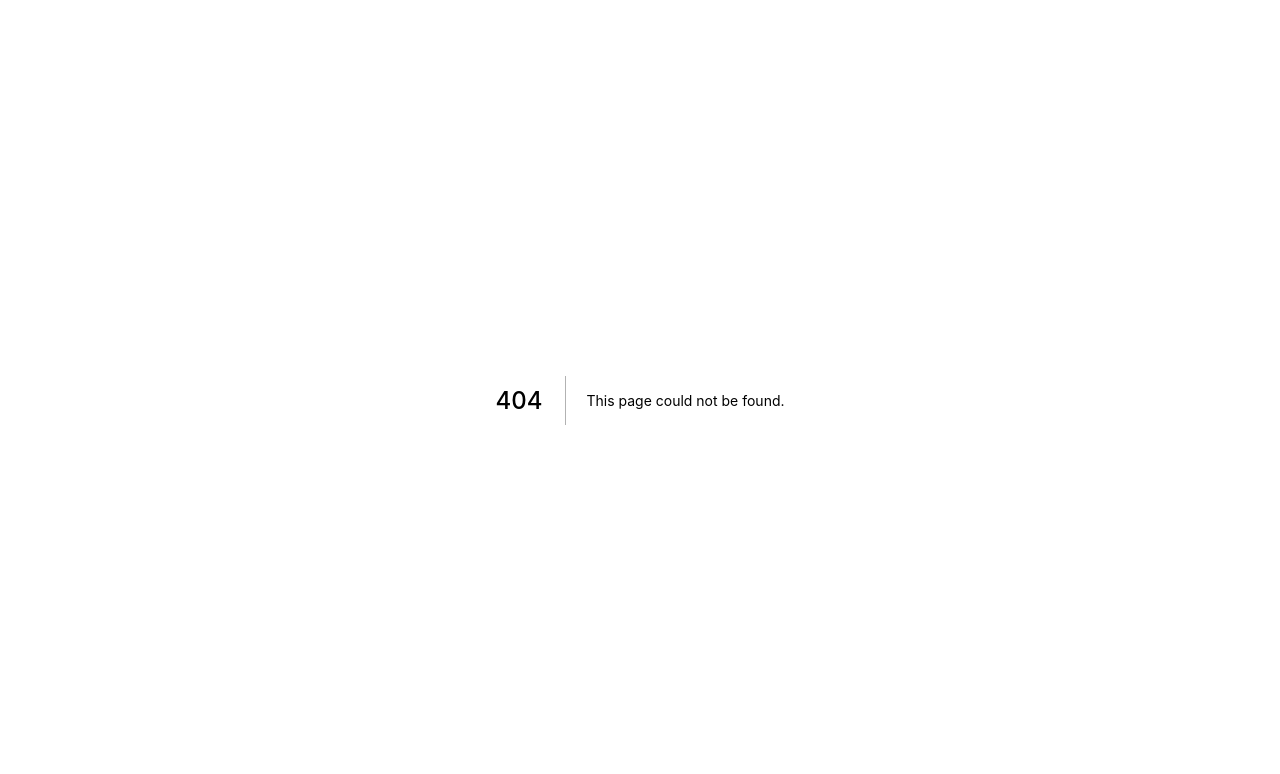
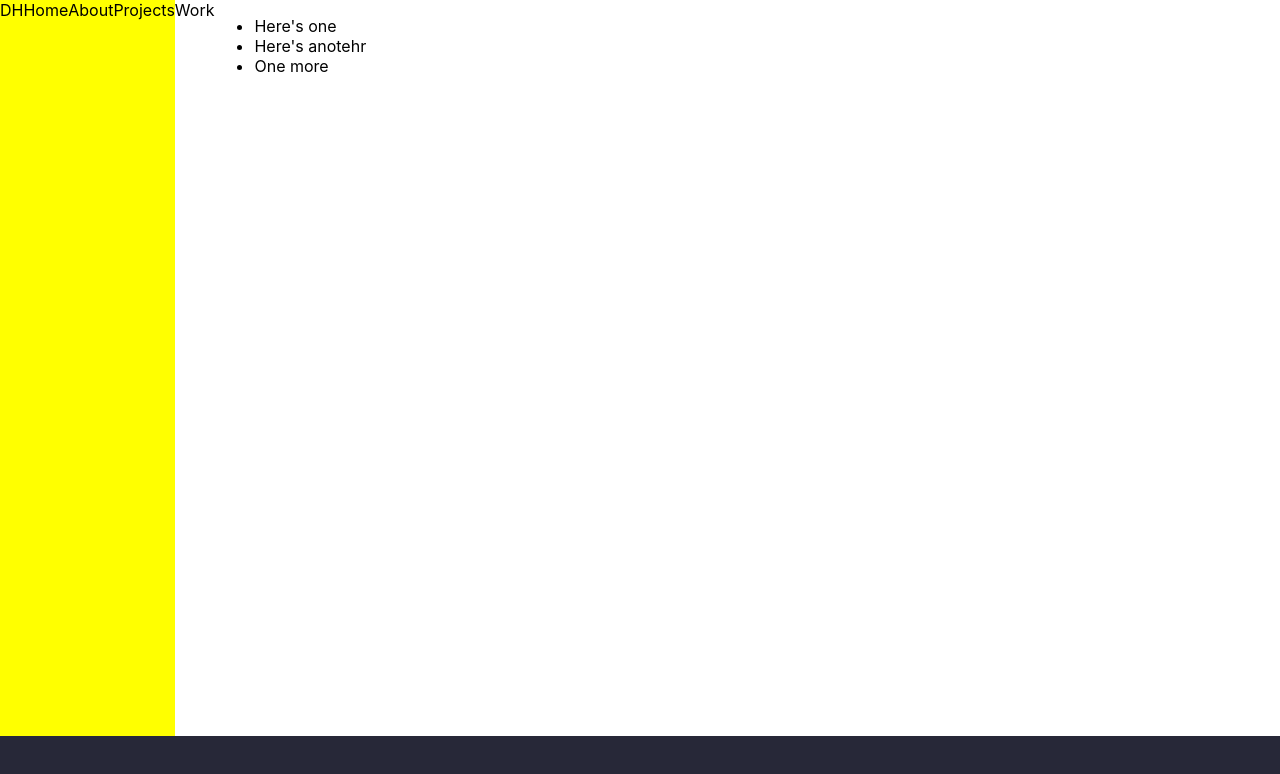
Before and after one commit to Kotieheim/portfolio-two-point-oh, a Next.js app: page /work in a window 1280 px wide. Before the commit this address had no page. Shown: the top 774 px of the page. Built offline with nearby package versions, Linux system fonts and the light colour scheme.

Commit message:
change pages

```diff
--- a/pages/About.tsx
+++ b/pages/contact.tsx
@@ -2,7 +2,7 @@ import Layout from "../components/Layout";
 
 type Props = {};
 
-const About = (props: Props) => {
+const Contact = (props: Props) => {
   return (
     <Layout>
       <h1>Yeh</h1>
@@ -10,4 +10,4 @@ const About = (props: Props) => {
   );
 };
 
-export default About;
+export default Contact;
--- a/pages/index.tsx
+++ b/pages/index.tsx
@@ -1,7 +1,5 @@
 import Head from "next/head";
-import type { ReactElement } from "react";
 import Layout from "../components/Layout";
-import Header from "../components/header";
 
 export default function Page() {
   return (
--- a/pages/Projects.tsx
+++ b/pages/work.tsx
@@ -3,10 +3,10 @@ import Layout from "../components/Layout";
 
 type Props = {};
 
-const Projects = (props: Props) => {
+const Work = (props: Props) => {
   return (
     <Layout>
-      <div>Projects</div>
+      <div>Work</div>
       <div>
         <ul>
           <li>Here&apos;s one</li>
@@ -18,4 +18,4 @@ const Projects = (props: Props) => {
   );
 };
 
-export default Projects;
+export default Work;
```
